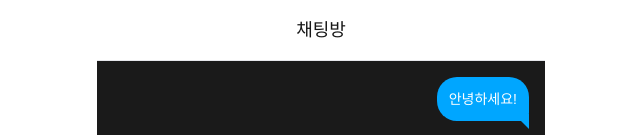
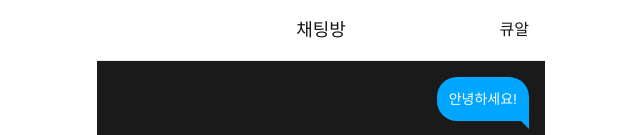
Before and after one commit to goorm-CHACHA/FE, a Next.js app: page /chat in a window 1280 px wide. Shown: the top 135 px of the page, without its empty margins (319-959 px from the left). Built offline with nearby package versions, Linux system fonts and the light colour scheme.

Commit message:
feat: 채팅 프로필 이미지 추가

```diff
--- a/app/(top-layout)/chat/page.tsx
+++ b/app/(top-layout)/chat/page.tsx
@@ -70,7 +70,8 @@ const ChatPage = () => {
 
   return (
     <div className="flex h-screen flex-col">
-      <TopNavigation title="채팅방" showQR={false} />
+      {/* 채팅방 모드일 때 토글 숨기기 위해 isChatRoom={true} 전달 */}
+      <TopNavigation title="채팅방" isChatRoom={true} />
 
       <div className="flex-1 flex flex-col">
         {selectedChat && (
@@ -78,6 +79,7 @@ const ChatPage = () => {
             messages={messages}
             receiverId={selectedChat.id}
             status={selectedChat.status}
+            receiverProfileImg="/images/icons/chat/Profile.png" // ✅ 프로필 경로 전달
           />
         )}
         <MessageInput onSendMessage={handleSendMessage} />
```
